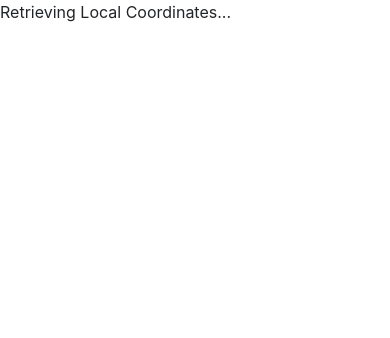
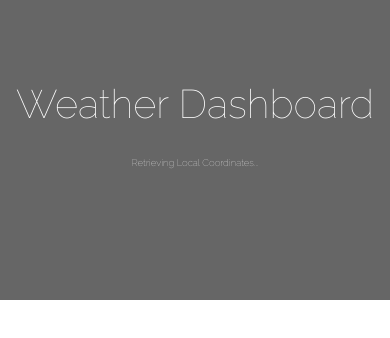
Before and after one commit to mhans003/weatherapp, a plain HTML site: page index.html in a window 390 px wide. Drawn offline with nearby package versions, Linux system fonts and the light colour scheme.

Commit message:
Added styling to header; Removed latitude and longitude output on the screen for the user; Added styling for responsiveness of header

```diff
--- a/assets/scripts/index.js
+++ b/assets/scripts/index.js
@@ -18,18 +18,24 @@ function getCurrentLocation() {
 }
 
 function locationRetrieved(position) {
-    currentLocationElement.innerHTML = `Lat: <span id="latitude">${position.coords.latitude}</span>, Lon: <span id="longitude">${position.coords.longitude}</span>`;
+    //currentLocationElement.innerHTML = `Lat: <span id="latitude">${position.coords.latitude}</span>, Lon: <span id="longitude">${position.coords.longitude}</span>`;
+
+    //Clear the loading message.
+    currentLocationElement.innerHTML = "";
 
     var getLocalWeatherButton = document.createElement("button");
     getLocalWeatherButton.setAttribute("type","button");
+    getLocalWeatherButton.classList.add("btn","btn-primary","btn-sm");
     getLocalWeatherButton.setAttribute("id","get-local-weather-button");
     getLocalWeatherButton.innerHTML = `Get Local Weather`;
     currentLocationElement.appendChild(getLocalWeatherButton);
 
 
 
-    currentLatitude = document.querySelector("#latitude").innerText;
-    currentLongitude = document.querySelector("#longitude").innerText;
+    //currentLatitude = document.querySelector("#latitude").innerText;
+    currentLatitude = position.coords.latitude;
+    //currentLongitude = document.querySelector("#longitude").innerText;
+    currentLongitude = position.coords.longitude;
     console.log(currentLatitude);
     console.log(currentLongitude);
 
--- a/assets/stylesheets/style.css
+++ b/assets/stylesheets/style.css
@@ -0,0 +1,40 @@
+* {
+    font-family: 'Raleway', sans-serif;
+
+}
+
+header {
+    font-weight: 100 !important;
+    text-align: center;
+}
+
+h1 {
+    font-weight: 100;
+    padding-top: 80px;
+}
+
+.dark-background {
+    color: #fff;
+}
+
+#header-background {
+    position: relative;
+    top: 0;
+    left: 0;
+    width: 100%;
+    height: 300px;
+    background-color: rgba(0,0,0,0.6);
+}
+
+#current-location {
+    font-size: 0.6rem;
+    padding-top: 20px;
+}
+
+/*Media Queries*/
+
+@media screen and (max-width: 358px) {
+    h1 {
+        padding-top: 60px;
+    }
+}
--- a/index.html
+++ b/index.html
@@ -6,7 +6,7 @@
     <!--Fontawesome-->
     <script src="https://kit.fontawesome.com/a18bce666e.js" crossorigin="anonymous"></script>
     <!--Google Fonts-->
-    <link href="https://fonts.googleapis.com/css2?family=Comfortaa:wght@300;400;500;600;700&display=swap" rel="stylesheet">
+    <link href="https://fonts.googleapis.com/css2?family=Raleway:ital,wght@0,100;0,200;0,300;0,400;0,600;0,700;0,800;0,900;1,100;1,200;1,300;1,400;1,500;1,600;1,700;1,800;1,900&display=swap" rel="stylesheet">
     <!--Bootstrap-->
     <link rel="stylesheet" href="https://stackpath.bootstrapcdn.com/bootstrap/4.5.0/css/bootstrap.min.css" integrity="sha384-9aIt2nRpC12Uk9gS9baDl411NQApFmC26EwAOH8WgZl5MYYxFfc+NcPb1dKGj7Sk" crossorigin="anonymous">
     <!--jQuery and Bootstrap JS-->
@@ -22,10 +22,14 @@
 </head>
 
 <body>
+    <header>
+        <div id="header-background" class="dark-background">
+            <h1>Weather Dashboard</h1>
+            <div id="current-location">
+            </div>
+        </div>
+    </header>
 
-    <div id="current-location">
-
-    </div>
 
 </body>
 
```
